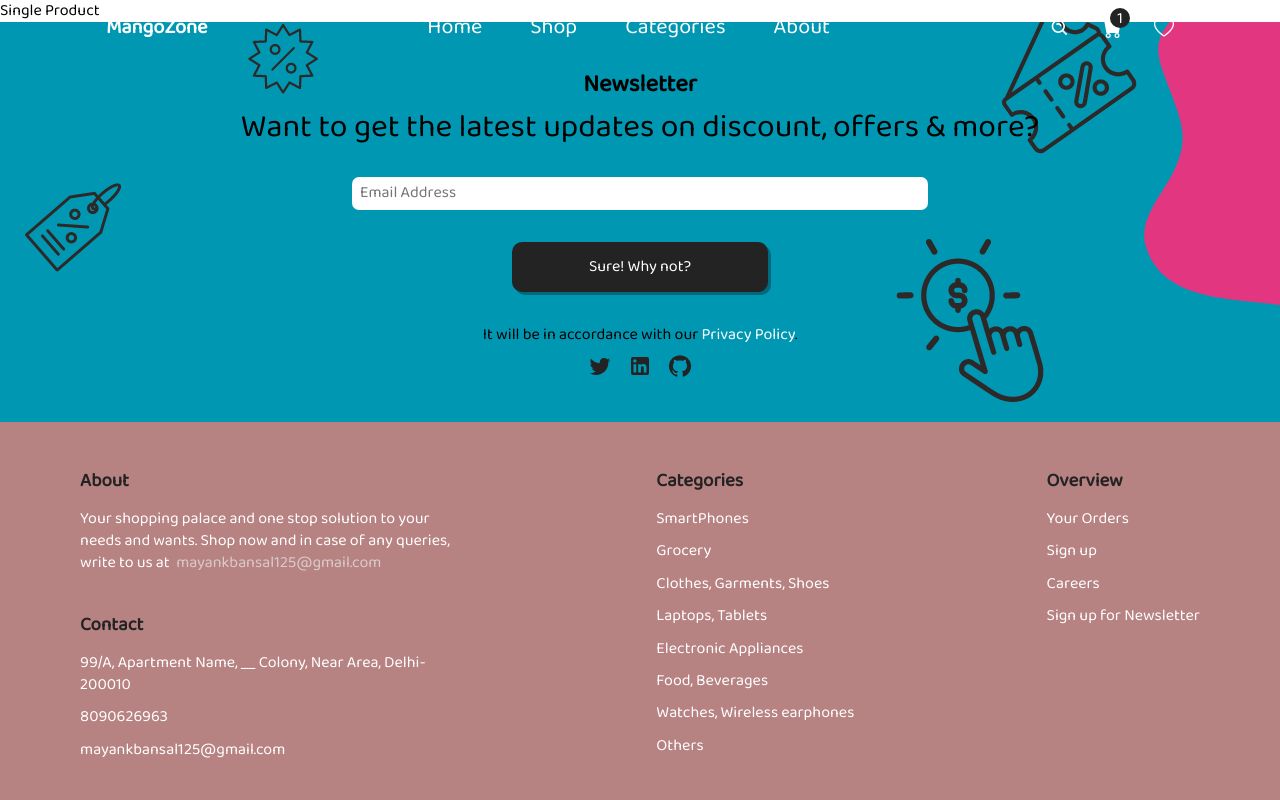
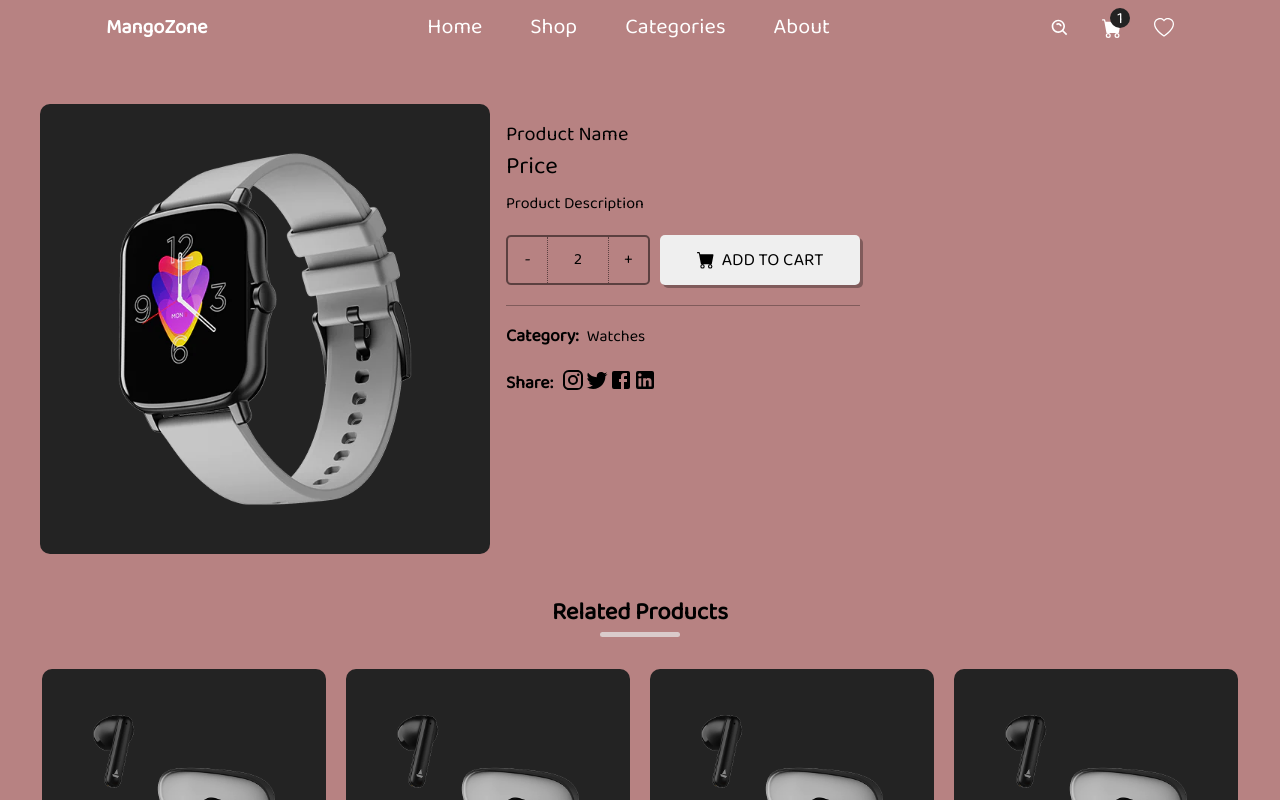
Before and after one commit to MayankBansal12/Ecomm-Website, a React (Create React App) app in the folder client/: page /product/1 in a window 1280 px wide. Shown: the top 800 px of the page. Built offline with nearby package versions, Linux system fonts and the light colour scheme.

Commit message:
Design product details page

```diff
--- a/client/src/components/Footer/Footer.scss
+++ b/client/src/components/Footer/Footer.scss
@@ -38,14 +38,11 @@ footer{
         gap: 2.5rem;
 
         @include md{
-            width: 50%;
-        }
-        @include sm{
             width: 90%;
         }
     }
     .email{
-        color: rgb(218, 203, 203);
+        color: var(--highlight-color);
     }
 }
 
--- a/client/src/components/Home/Home.jsx
+++ b/client/src/components/Home/Home.jsx
@@ -10,7 +10,7 @@ const Home = () => {
             <div className="main-container">
                 <div className="layout">
                     <Category />
-                    <Products />
+                    <Products heading="Popular Products" />
                 </div>
             </div>
         </div>
--- a/client/src/components/Products/Products.jsx
+++ b/client/src/components/Products/Products.jsx
@@ -2,10 +2,10 @@ import "./Products.scss";
 
 import Product from "../Products/Product/Product";
 
-const Products = ({innerPage}) => {
+const Products = ({innerPage, heading}) => {
     return (
         <div className="products-section">
-            {!innerPage && <h2 className="section-heading">Section Heading</h2>}
+            {!innerPage && <h2 className="section-heading">{heading}</h2>}
             <div className="products-container">
                 <Product />
                 <Product />
--- a/client/src/components/Products/Products.scss
+++ b/client/src/components/Products/Products.scss
@@ -20,7 +20,7 @@
             display: block;
             width: 5rem;
             height: 5px;
-            background-color: var(--second-color);
+            background-color: var(--highlight-color);
             border-radius: 1rem;
             margin: 0 auto;
             margin-top: 0.5rem;
--- a/client/src/components/SingleProduct/RelatedProducts/RelatedProducts.jsx
+++ b/client/src/components/SingleProduct/RelatedProducts/RelatedProducts.jsx
@@ -1,5 +1,11 @@
+import Products from "../../Products/Products";
+
 const RelatedProducts = () => {
-    return <div>Related Products</div>;
+    return (
+        <>
+            <Products heading="Related Products" />
+        </>
+    )
 };
 
 export default RelatedProducts;
--- a/client/src/components/SingleProduct/SingleProduct.jsx
+++ b/client/src/components/SingleProduct/SingleProduct.jsx
@@ -1,6 +1,60 @@
 import "./SingleProduct.scss";
+import prod from "../../assets/products/watch-prod-3.webp";
+import RelatedProducts from "./RelatedProducts/RelatedProducts";
+import InstagramIcon from '@mui/icons-material/Instagram';
+import TwitterIcon from '@mui/icons-material/Twitter';
+import FacebookIcon from '@mui/icons-material/Facebook';
+import LinkedInIcon from '@mui/icons-material/LinkedIn';
+import { BsCartFill } from "react-icons/bs";
+
 const SingleProduct = () => {
-    return <div>Single Product</div>;
+    return (
+        <div className="single-product-content">
+            <div className="layout">
+                <div className="single-product-page">
+                    <div className="left">
+                        <img src={prod} alt="product" />
+                    </div>
+                    <div className="right">
+                        <span className="name">Product Name</span>
+                        <span className="price">Price</span>
+                        <span className="desc">Product Description</span>
+
+                        <div className="cart-buttons">
+                            <div className="quantity-btn">
+                                <span>-</span>
+                                <span>2</span>
+                                <span>+</span>
+                            </div>
+                            <button className="cart-btn">
+                                <BsCartFill />
+                                ADD TO CART
+                            </button>
+                        </div>
+
+                        <span className="divider"></span>
+
+                        <div className="info-item">
+                            <div className="text-bold">
+                                Category:
+                                <span>Watches</span>
+                            </div>
+                            <div className="text-bold">
+                                Share:
+                                <span>
+                                    <InstagramIcon />
+                                    <TwitterIcon />
+                                    <FacebookIcon />
+                                    <LinkedInIcon />
+                                </span>
+                            </div>
+                        </div>
+                    </div>
+                </div>
+                <RelatedProducts />
+            </div>
+        </div>
+    );
 };
 
 export default SingleProduct;
--- a/client/src/components/SingleProduct/SingleProduct.scss
+++ b/client/src/components/SingleProduct/SingleProduct.scss
@@ -1 +1,165 @@
 @import "../../css-config/mixins.scss";
+
+.single-product-content{
+    background-color: var(--second-color);
+    margin-top: -3.5rem;
+    padding: 10rem 0;
+
+    @include md{
+        padding: 8.5rem 0;
+    }
+
+    .layout{
+        max-width: 1200px;
+        margin: 0 auto;
+
+
+        @include xl{
+            width: calc(100% - 3rem);
+        }
+        @include md{
+            max-width: calc(100% - 2rem);
+        }
+    }
+
+    .single-product-page{
+        display: flex;
+        flex-direction: row;
+
+        @include md{
+            flex-direction: column;
+        }
+
+        .left{
+            width: 450px;
+            height: 450px;
+            background-color: var(--first-color);
+            flex-shrink: 0;
+            border-radius: 10px;
+
+            @include md{
+                width: 100%;
+                height: 25%;
+            }
+            img{
+                display: block;
+                width: 100%;
+            }
+        }
+        .right{
+            display: flex;
+            flex-direction: column;
+            padding-top: 20px;
+            padding-inline: 1rem;
+            @include md{
+                padding-inline: 0;
+            }
+            .name{
+                font-size: 1.25rem;
+                margin-bottom: 10px;
+                @include md{
+                    font-size: 1.5rem;
+                }
+            }
+            .price{
+                font-size: 1.5rem;
+                margin-bottom: 15px;
+                @include md{
+                    font-size: 1.75rem;
+                }
+            }
+            .desc{
+                font-size: 1rem;
+                @include md{
+                    font-size: 1.1rem;
+                }
+            }
+
+            .cart-buttons{
+                display: flex;
+                margin-top: 20px;
+                gap: 10px;
+                flex-wrap: wrap;
+
+                @include md{
+                    justify-content: center;
+                }
+
+                .quantity-btn{
+                    width: fit-content;
+                    display: flex;
+                    border: 2px solid rgba($color: #000000, $alpha: 0.5);
+                    height: 50px;
+                    border-radius: 5px;
+
+                    span{
+                        width: 40px;
+                        display: flex;
+                        justify-content: center;
+                        align-items: center;
+                        cursor: pointer;
+
+                        &:nth-child(1){
+                            border-right: 1px dotted rgba($color: #000000, $alpha: 0.5);
+                        }
+                        &:nth-child(2){
+                            margin-inline: 10px;
+                        }
+                        &:nth-child(3){
+                            border-left: 1px dotted rgba($color: #000000, $alpha: 0.5);
+                        }
+                    }
+                }
+                .cart-btn{
+                    padding: 10px;
+                    border-radius: 5px;
+                    font-size: 1.1rem;
+                    border: none;
+                    outline: none;
+                    display: flex;
+                    justify-content: center;
+                    align-items: center;
+                    height: 50px;
+                    width: 200px;
+                    gap: 7.5px;
+                    cursor: pointer;
+                    flex-grow: unset;
+                    transition: all 0.3s;
+                    box-shadow: 3px 3px 0px 0px rgba(0, 0, 0, 0.3);
+
+                    @include md{
+                        flex-grow: 1;
+                    }
+
+                    &:hover{
+                        transform: scale(0.95);
+                    }
+                }
+            }
+            .divider{
+                margin: 20px 0;
+                height: 1px;
+                width: 100%;
+                background-color: rgba(0, 0, 0, 0.3);
+            }
+            .info-item{
+                .text-bold{
+                    font-size: 1.1rem;
+                    font-weight: bold;
+                    display: flex;
+                    align-items: center;
+
+                    &:nth-child(1){
+                        margin-bottom: 20px;
+                    }
+                    span{
+                        font-weight: normal;
+                        cursor: pointer;
+                        font-size: 1rem;
+                        margin-left: 0.5rem;
+                    }
+                }
+            }
+        }
+    }
+}
--- a/client/src/index.scss
+++ b/client/src/index.scss
@@ -3,6 +3,7 @@
 :root{
     --first-color: #232323;
     --second-color: #b78282;
+    --highlight-color: #dacbcb;
     --body-font: 'Baloo Bhai 2', cursive;
     --h1-size: 2.3rem;
     --normal-size:0.91rem;
```
